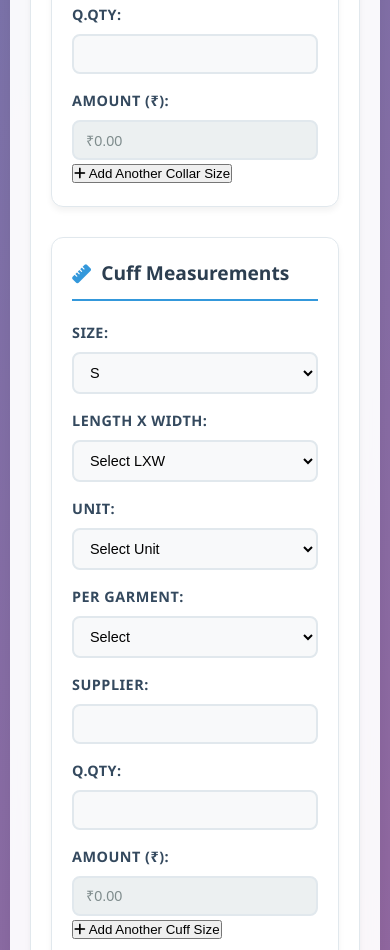
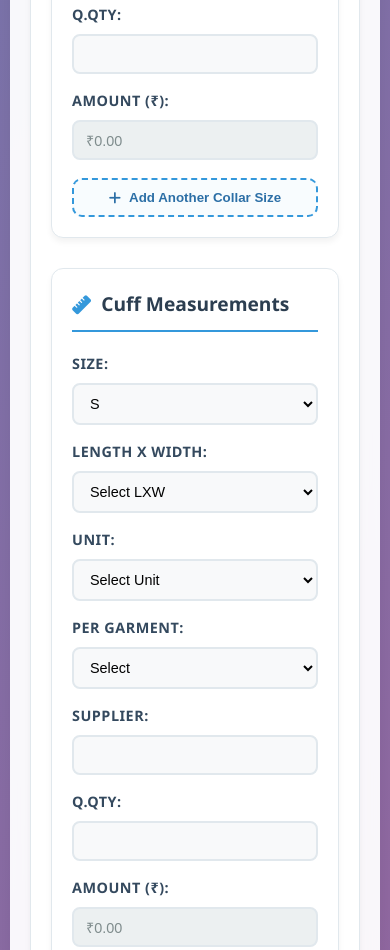
Before and after one commit to Srivignesh12345/Twinklub, a plain HTML site: page index.html in a window 390 px wide. Shown: the part 3456-4406 px from the top of the page. Drawn offline with nearby package versions, Linux system fonts and the light colour scheme.

Commit message:
Add styles for buttons and responsive design

```diff
--- a/styles.css
+++ b/styles.css
@@ -756,3 +756,78 @@ html {
         padding: 20px;
     }
 }
+input, select {
+    width: 100%;
+}
+
+/* Small outline button variant (used for + Add buttons) */
+.btn-sm {
+    padding: 8px 12px;
+    font-size: 0.9rem;
+    border-radius: 8px;
+}
+
+.btn-outline-primary {
+    background: transparent;
+    color: #3498db;
+    border: 2px dashed rgba(52, 152, 219, 0.65);
+    box-shadow: none;
+}
+
+.btn-outline-primary:hover,
+.btn-outline-primary:focus {
+    background: linear-gradient(90deg, rgba(52,152,219,0.06), rgba(52,152,219,0.02));
+    color: #1f6fa8;
+    transform: translateY(-2px);
+    box-shadow: 0 6px 18px rgba(52,152,219,0.08);
+}
+
+/* Specific styles for Add Another Collar/Cuff buttons */
+.add-collar-btn,
+.add-cuff-btn {
+    display: inline-flex;
+    align-items: center;
+    gap: 8px;
+    padding: 10px 14px;
+    border-radius: 10px;
+    border: 2px dashed #3498db;
+    background: rgba(52,152,219,0.03);
+    color: #2c6fa6;
+    cursor: pointer;
+    font-weight: 600;
+    transition: all 0.18s ease-in-out;
+    margin-top: 10px;
+}
+
+.add-collar-btn i,
+.add-cuff-btn i {
+    font-size: 14px;
+}
+
+.add-collar-btn:hover,
+.add-cuff-btn:hover {
+    background: linear-gradient(90deg, rgba(52,152,219,0.08), rgba(52,152,219,0.04));
+    transform: translateY(-3px);
+    box-shadow: 0 8px 25px rgba(52,152,219,0.08);
+}
+
+/* Make add buttons full-width on narrow screens for easier tapping */
+@media (max-width: 480px) {
+    .add-collar-btn,
+    .add-cuff-btn,
+    .btn-outline-primary {
+        width: 100%;
+        justify-content: center;
+    }
+}
+
+/* Center the add-row container within form rows */
+.add-row {
+    margin-top: 8px;
+}
+.add-row .add-btn-container {
+    grid-column: 1 / -1;
+    display: flex;
+    justify-content: center;
+    align-items: center;
+}
```
